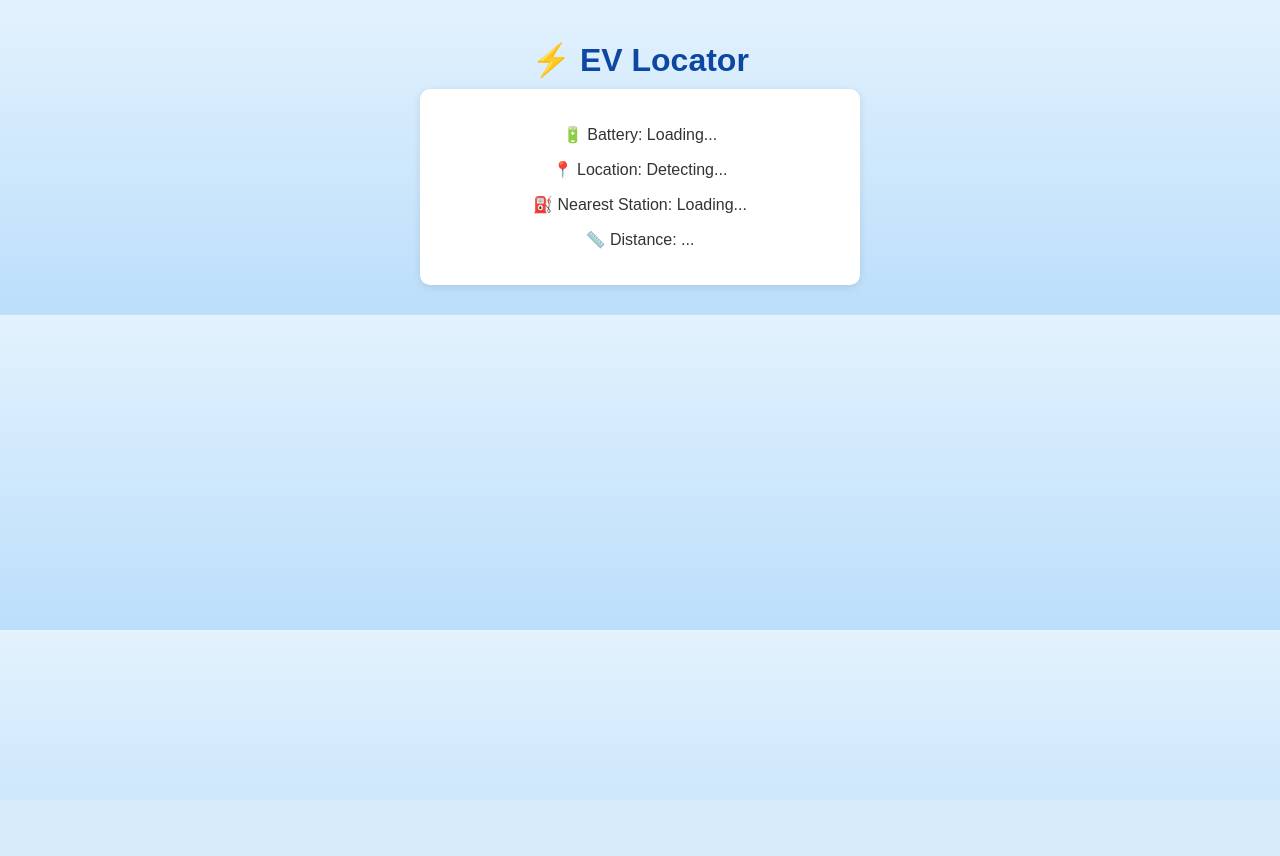
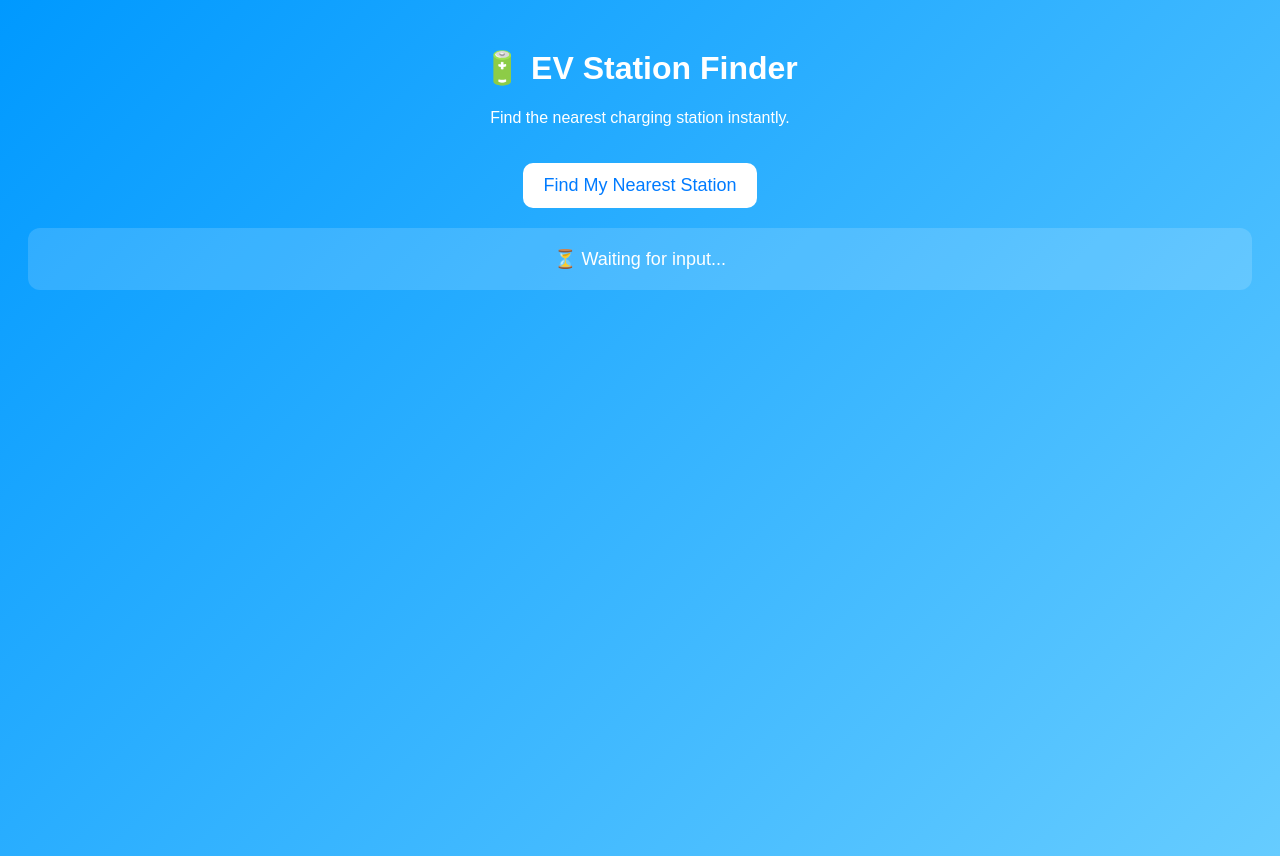
Before and after one commit to klu2300100017/servo_project, a Flask app: page / in a window 1280 px wide. Before the commit the page ends 630 px from the top, so only its background shows below. Run offline with Flask 3, Linux system fonts and the light colour scheme.

Commit message:
app update

```diff
--- a/server.py
+++ b/server.py
@@ -1,13 +1,14 @@
-from flask import Flask, render_template, request, jsonify
+from flask import Flask, render_template, request, jsonify, send_from_directory
 import math
 import pandas as pd
+import os
 
 app = Flask(__name__)
 
 stations = pd.read_csv("stations.csv")
 
 def calc_distance(lat1, lon1, lat2, lon2):
-    R = 63719
+    R = 6371  # Earth radius in km
     dlat = math.radians(lat2 - lat1)
     dlon = math.radians(lon2 - lon1)
     a = (math.sin(dlat/2)**2 +
@@ -44,13 +45,6 @@ def nearest_station():
         })
     else:
         return jsonify({'error': 'No stations found'})
-import os
-
-if __name__ == '__main__':
-    port = int(os.environ.get('PORT', 5000))
-    app.run(host='0.0.0.0', port=port, debug=True)
-
-from flask import send_from_directory
 
 @app.route('/manifest.json')
 def manifest():
@@ -59,3 +53,7 @@ def manifest():
 @app.route('/service-worker.js')
 def service_worker():
     return send_from_directory('templates', 'service-worker.js')
+
+if __name__ == '__main__':
+    port = int(os.environ.get('PORT', 5000))
+    app.run(host='0.0.0.0', port=port, debug=True)
--- a/templates/index.html
+++ b/templates/index.html
@@ -1,112 +1,117 @@
 <!DOCTYPE html>
 <html lang="en">
 <head>
-  <meta charset="UTF-8">
-  <meta name="viewport" content="width=device-width, initial-scale=1.0">
-  <title>EV Locator App</title>
-  <link rel="manifest" href="/manifest.json">
-  <meta name="theme-color" content="#0078D7">
+  <meta charset="UTF-8" />
+  <meta name="viewport" content="width=device-width, initial-scale=1.0" />
+  <title>EV Station Finder</title>
+  <link rel="manifest" href="/manifest.json" />
+  <script>
+    if ('serviceWorker' in navigator) {
+      navigator.serviceWorker.register('/service-worker.js');
+    }
+  </script>
   <style>
     body {
-      font-family: Arial, sans-serif;
-      background: linear-gradient(180deg, #e3f2fd, #bbdefb);
-      color: #333;
+      font-family: 'Poppins', sans-serif;
+      background: linear-gradient(135deg, #0099ff, #66ccff);
+      color: white;
       text-align: center;
-      margin: 0;
-      padding: 0;
-    }
-    .container {
       padding: 20px;
-    }
-    h1 {
-      color: #0d47a1;
-      margin-bottom: 10px;
-    }
-    .card {
-      background: #fff;
-      margin: 10px auto;
-      border-radius: 10px;
-      box-shadow: 0px 2px 8px rgba(0,0,0,0.1);
-      padding: 20px;
-      width: 90%;
-      max-width: 400px;
+      min-height: 100vh;
     }
     button {
-      background-color: #1976d2;
-      color: white;
+      background-color: white;
+      color: #007bff;
       border: none;
-      padding: 10px 15px;
-      border-radius: 6px;
-      font-size: 16px;
+      padding: 12px 20px;
+      font-size: 18px;
+      border-radius: 10px;
       cursor: pointer;
-      margin-top: 10px;
+      margin-top: 20px;
     }
     button:hover {
-      background-color: #0d47a1;
+      background-color: #e6f0ff;
+    }
+    #out {
+      margin-top: 20px;
+      font-size: 18px;
+      background: rgba(255, 255, 255, 0.15);
+      padding: 20px;
+      border-radius: 12px;
     }
   </style>
 </head>
 <body>
-  <div class="container">
-    <h1>⚡ EV Locator</h1>
-    <div class="card">
-      <p id="battery">🔋 Battery: Loading...</p>
-      <p id="location">📍 Location: Detecting...</p>
-      <p id="nearest">⛽ Nearest Station: Loading...</p>
-      <p id="distance">📏 Distance: ...</p>
-      <button id="dirBtn" style="display:none;">Get Directions</button>
-    </div>
-  </div>
+  <h1>🔋 EV Station Finder</h1>
+  <p>Find the nearest charging station instantly.</p>
+  <button onclick="findNearest()">Find My Nearest Station</button>
+  <div id="out">⏳ Waiting for input...</div>
 
   <script>
-    // Register Service Worker for PWA
-    if ('serviceWorker' in navigator) {
-      navigator.serviceWorker.register('/service-worker.js')
-        .then(() => console.log('✅ Service Worker Registered'))
-        .catch(err => console.log('❌ Service Worker Failed', err));
+    async function findNearest() {
+      const out = document.getElementById("out");
+
+      if (!navigator.permissions || !navigator.geolocation) {
+        out.innerHTML = "⚠️ Geolocation not supported on this device.";
+        return;
       }
 
-    // Battery Status
-    if ('getBattery' in navigator) {
-      navigator.getBattery().then(battery => {
-        document.getElementById("battery").innerText =
-          `🔋 Battery: ${(battery.level * 100).toFixed(0)}%`;
-      });
-    } else {
-      document.getElementById("battery").innerText = "🔋 Battery info not supported";
+      try {
+        const permission = await navigator.permissions.query({ name: "geolocation" });
+
+        if (permission.state === "denied") {
+          out.innerHTML = "❌ Location access denied.<br>Please enable it manually in browser settings.";
+          return;
         }
 
-    // Location + Fetch Nearest Station
-    if (navigator.geolocation) {
+        if (permission.state === "prompt" || permission.state === "granted") {
           navigator.geolocation.getCurrentPosition(
-        pos => {
+            async (pos) => {
               const lat = pos.coords.latitude;
               const lon = pos.coords.longitude;
-          document.getElementById("location").innerText =
-            `📍 Location: ${lat.toFixed(5)}, ${lon.toFixed(5)}`;
 
-          fetch(`/nearest_station?lat=${lat}&lon=${lon}`)
-            .then(res => res.json())
-            .then(data => {
-              document.getElementById("nearest").innerText = `⛽ Nearest Station: ${data.name}`;
-              document.getElementById("distance").innerText = `📏 Distance: ${data.distance} km`;
+              out.innerHTML = `📍 Current location:<br>${lat.toFixed(4)}, ${lon.toFixed(4)}<br>Finding nearest station...`;
 
-              const dirBtn = document.getElementById("dirBtn");
-              dirBtn.style.display = "inline-block";
-              dirBtn.onclick = () => {
-                window.open(
-                  `https://www.google.com/maps/dir/?api=1&destination=${data.lat},${data.lon}`,
-                  "_blank"
-                );
-              };
+              try {
+                const res = await fetch("/nearest", {
+                  method: "POST",
+                  headers: { "Content-Type": "application/json" },
+                  body: JSON.stringify({ lat, lon })
                 });
+
+                const data = await res.json();
+
+                if (data.error) {
+                  out.innerHTML = `❌ ${data.error}`;
+                  return;
+                }
+
+                // Auto detect Apple or Google Maps
+                const isApple = /iPhone|iPad|Mac/i.test(navigator.userAgent);
+                const mapLink = isApple
+                  ? `http://maps.apple.com/?daddr=${data.lat},${data.lon}`
+                  : `https://www.google.com/maps/dir/?api=1&destination=${data.lat},${data.lon}`;
+
+                out.innerHTML = `
+                  ✅ Nearest Station: <b>${data.name}</b><br>
+                  📏 Distance: ${data.distance} km<br>
+                  🌍 Coords: (${data.lat}, ${data.lon})<br><br>
+                  <button onclick="window.open('${mapLink}', '_blank')">
+                    Get Directions
+                  </button>
+                `;
+              } catch (err) {
+                out.innerHTML = "❌ Failed to fetch data.";
+              }
             },
-        err => {
-          document.getElementById("location").innerText = "❌ Location access denied";
+            (err) => {
+              out.innerHTML = "⚠️ Location access blocked or failed. Please enable location in settings.";
             }
           );
-    } else {
-      document.getElementById("location").innerText = "❌ Geolocation not supported";
+        }
+      } catch (error) {
+        out.innerHTML = "❌ Error while requesting location permission.";
+      }
     }
   </script>
 </body>
```
Also changed, not shown: templates/service-worker.js (+7 -5 lines), templates/manifest.json. Lines whose indentation alone changed are shown as unchanged.
